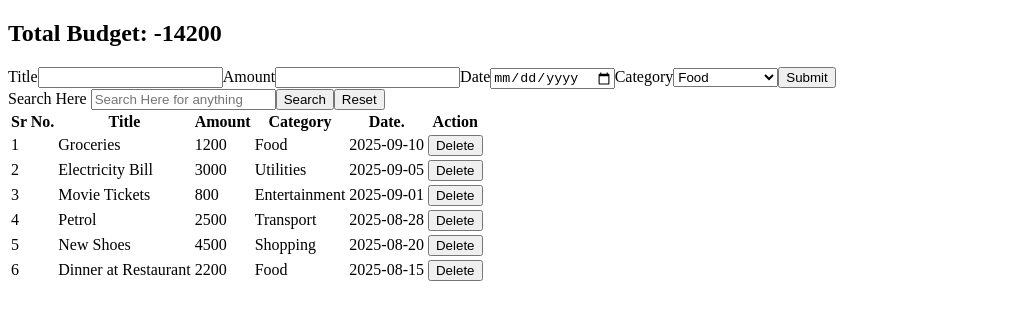
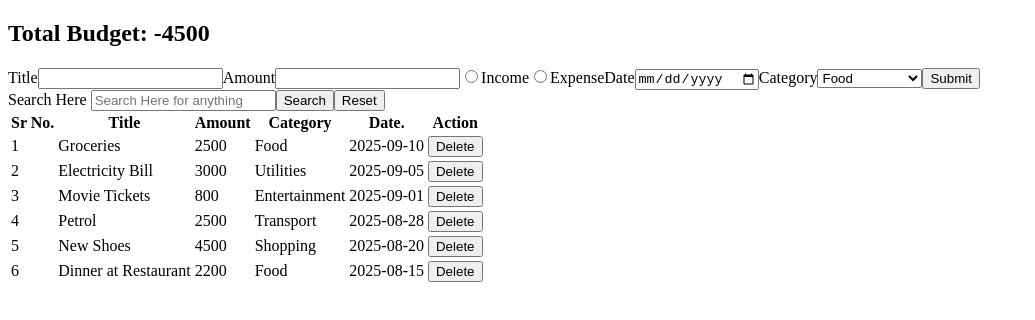
Before and after one commit to ashugautam009/ExpenseTracker, a React (Vite) app: page / in a window 1280 px wide. Shown: the top 320 px of the page, without its empty margins (0-1035 px from the left). Built offline with nearby package versions, Linux system fonts and the light colour scheme.

Commit message:
Budget Implemented and Refactor of code

```diff
--- a/src/App.jsx
+++ b/src/App.jsx
@@ -1,117 +1,166 @@
+import { useEffect, useState } from "react";
+import "./App.css";
+import fakedata from "./data/fakedata";
+import { genrateRandomNo } from "./assets/constants/constant";
+function App() {
+  const [data, Setdata] = useState([]); //Hold the Whole data
 
-import { useEffect, useState } from 'react'
-import './App.css'
-import fakedata from './data/fakedata'
-import {genrateRandomNo} from './assets/constants/constant'
-function App() {
-  const[data,Setdata]=useState([]);//Hold the Whole data
+  const [title, SetTitle] = useState("");
+  const [amount, SetAmount] = useState();
+  const [date, SetDate] = useState("");
+  const [category, SetCateogry] = useState("");
+  const [CaptureuserInput, SetCaptureuserInput] = useState("");
+  const [selectedValue, SetselectedValue] = useState(""); //used to capture the radio button value
 
-
-  const[title,SetTitle]=useState('');
-  const[amount,SetAmount]=useState();
-  const[date,SetDate]=useState('');
-  const[category,SetCateogry]=useState('');
-  const[CaptureuserInput,SetCaptureuserInput]=useState('')
-  useEffect(()=>{
-    Setdata(fakedata)
-  },[])
+  useEffect(() => {
+    Setdata(fakedata);
+  }, []);
 
   console.log(data);
 
   //Delete Function
-  const handleDelete=(id)=>{
-    const RemoveRecord=data.filter((check)=>check.id!==id)
-    Setdata(RemoveRecord)
-
-  }
+  const handleDelete = (id) => {
+    const RemoveRecord = data.filter((check) => check.id !== id);
+    Setdata(RemoveRecord);
+  };
 
   //Function don't allow delete last list item
-  const disabledcheck=()=>{
-    const CheckLastitem=data.length==1;
-    return CheckLastitem
-  }
+  const disabledcheck = () => {
+    const CheckLastitem = data.length == 1;
+    return CheckLastitem;
+  };
 
   //Add Function
-  const handleAdd=()=>{
-    const payload={
-      id:genrateRandomNo(),//function to create random id
-      amount:amount,
-      date:date,
-      title:title,
-      category:category,
+  const handleAdd = () => {
+    const payload = {
+      id: genrateRandomNo(), //function to create random id
+      amount: amount,
+      date: date,
+      title: title,
+      category: category,
+      income_expense:selectedValue,
+    };
+    console.log("payload", payload);
+    if (amount > 0 && title.length > 0 && date && category) {
+      Setdata([...data, payload]);
+      alert("User Informatoin Added");
+    } else {
+      alert(" Invalid Data Pleasec correct it ");
     }
-    console.log('payload',payload)
-    if(amount>0 && title.length>0 && date && category){
-      Setdata([...data,payload])
-      alert('User Informatoin Added')
-    }
-    else{
-      alert(' Invalid Data Pleasec correct it ')
-    }
-    SetTitle('')
-    SetAmount('');
-    SetDate('');
-
-
-  }
+    SetTitle("");
+    SetAmount("");
+    SetDate("");
+  };
 
   //Total Budget
-  const FIndTotalBudget=data.map((check)=>check.amount)
-  const AddingsumOfAmount=FIndTotalBudget.reduce((acc,curr)=>{
-    return acc+curr
+
+  const Find_array_of_income=data.filter((check)=>check.income_expense=="Income")
+  const Total_Income=Find_array_of_income.reduce((acc,curr)=>{
+   return acc+curr.amount
   },0)
 
 
+  const Find_array_of_expense=data.filter((check)=>check.income_expense=="Expense")
+  const Total_Expense=Find_array_of_expense.reduce((acc,curr)=>{
+    return acc+curr.amount
+  },0)
+
+  const Total_Budget=Total_Expense-Total_Income;
+
+
   //set value which is input by user
-  function CaptureInpuValueByuser(e){
-    SetCaptureuserInput(e.target.value)
+  function CaptureInpuValueByuser(e) {
+    SetCaptureuserInput(e.target.value);
   }
   //Search The data from List
-  const handlesearch=()=>{
-    if(CaptureuserInput){
-      const find=data.filter((check)=>check.title==CaptureuserInput)
-      console.log('find',find)
-      Setdata(find)
+  const handlesearch = () => {
+    if (CaptureuserInput) {
+      const find = data.filter((check) => check.title == CaptureuserInput);
+      console.log("find", find);
+      Setdata(find);
     }
+  };
+
+  //Handle Reset
+  function handleReset() {
+    Setdata(data);
   }
 
-  //Handle Reset
-  function handleReset(){
-    Setdata(data)
-  }
-
+  //capture radio button value
+  const handlegetradiovalue = (e) => {
+    SetselectedValue(e.target.value);
+  };
+  console.log('SetselectedValue',selectedValue)
   return (
     <div>
       {/*<h2>Expense Tracker</h2>*/}
 
       <div>
-        <h2>Total Budget: -{AddingsumOfAmount}</h2>
-
+        <h2>Total Budget: -{Total_Budget}</h2>
       </div>
       <div>
-        <label htmlFor='title'>Title</label>
-        <input id='title' type='text' onChange={(e)=>SetTitle(e.target.value)} value={title}/>
-        <label htmlFor='amount'>Amount</label>
-        <input id='amount' type='number' min={0} onChange={(e)=>SetAmount(e.target.value)} value={amount}/>
-        <label htmlFor='date'>Date</label>
-        <input id='date' type='date' onChange={(e)=>SetDate(e.target.value)} value={date}/>
-        <label htmlFor='category'>Category</label>
-        <select value={category} onChange={(e)=>SetCateogry(e.target.value)} >
-        {data.map((check)=>{
-          return(
-            <option value={check.category} key={check.id}>
-              {check.category}
-            </option>
-          )
-        })}
+        <label htmlFor="title">Title</label>
+        <input
+          id="title"
+          type="text"
+          onChange={(e) => SetTitle(e.target.value)}
+          value={title}
+        />
+        <label htmlFor="amount">Amount</label>
+        <input
+          id="amount"
+          type="number"
+          min={0}
+          onChange={(e) => SetAmount(Number(e.target.value))}
+          value={amount}
+        />
+        <label>
+          <input
+            type="radio"
+            value="Income"
+            onChange={(e) => handlegetradiovalue(e)}
+            name="income_expense"
+          />
+          Income
+        </label>
+        <lable>
+          <input
+            type="radio"
+            value="Expense"
+            onChange={(e) => handlegetradiovalue(e)}
+            name="income_expense"
+          />
+          Expense
+        </lable>
+        <label htmlFor="date">Date</label>
+        <input
+          id="date"
+          type="date"
+          onChange={(e) => SetDate(e.target.value)}
+          value={date}
+        />
+        <label htmlFor="category">Category</label>
+        <select value={category} onChange={(e) => SetCateogry(e.target.value)}>
+          {data.map((check) => {
+            return (
+              <option value={check.category} key={check.id}>
+                {check.category}
+              </option>
+            );
+          })}
         </select>
-        <button onClick={()=>handleAdd()}>Submit</button>
+        <button onClick={() => handleAdd()}>Submit</button>
       </div>
-      <div className='Search-Funcanality'>
-        <label htmlFor='search'>Search Here </label>
-        <input id='search' type='text' placeholder='Search Here for anything ' onChange={(e)=>CaptureInpuValueByuser(e)}/>
-        <button onClick={()=>handlesearch()}>Search</button>
-        <button onClick={()=>handleReset()}>Reset</button>
+      <div className="Search-Funcanality">
+        <label htmlFor="search">Search Here </label>
+        <input
+          id="search"
+          type="text"
+          placeholder="Search Here for anything "
+          onChange={(e) => CaptureInpuValueByuser(e)}
+        />
+        <button onClick={() => handlesearch()}>Search</button>
+        <button onClick={() => handleReset()}>Reset</button>
       </div>
       <table>
         <thead>
@@ -125,23 +174,29 @@ function App() {
           </tr>
         </thead>
         <tbody>
-          {data.map((check,index)=>{
-            return(
+          {data.map((check, index) => {
+            return (
               <tr key={index}>
-                <td>{index+1}</td>
+                <td>{index + 1}</td>
                 <td>{check.title}</td>
                 <td>{check.amount}</td>
                 <td>{check.category}</td>
                 <td>{check.date}</td>
-                <td><button disabled={disabledcheck()} onClick={()=>handleDelete(check.id)}>Delete</button></td>
+                <td>
+                  <button
+                    disabled={disabledcheck()}
+                    onClick={() => handleDelete(check.id)}
+                  >
+                    Delete
+                  </button>
+                </td>
               </tr>
-            )
+            );
           })}
         </tbody>
       </table>
     </div>
-
-  )
+  );
 }
 
-export default App
+export default App;
--- a/src/data/fakedata.js
+++ b/src/data/fakedata.js
@@ -2,44 +2,50 @@ const fakedata=[
   {
     "id": 1,
     "title": "Groceries",
-    "amount": 1200,
+    "amount": 2500,
     "date": "2025-09-10",
-    "category": "Food"
+    "category": "Food",
+    "income_expense":"Income",
   },
   {
     "id": 2,
     "title": "Electricity Bill",
     "amount": 3000,
     "date": "2025-09-05",
-    "category": "Utilities"
+    "category": "Utilities",
+    "income_expense":"Expense",
   },
   {
     "id": 3,
     "title": "Movie Tickets",
     "amount": 800,
     "date": "2025-09-01",
-    "category": "Entertainment"
+    "category": "Entertainment",
+    "income_expense":"Income",
   },
   {
     "id": 4,
     "title": "Petrol",
     "amount": 2500,
     "date": "2025-08-28",
-    "category": "Transport"
+    "category": "Transport",
+    "income_expense":"Expense",
   },
   {
     "id": 5,
     "title": "New Shoes",
     "amount": 4500,
     "date": "2025-08-20",
-    "category": "Shopping"
+    "category": "Shopping",
+    "income_expense":"Expense",
   },
   {
     "id": 6,
     "title": "Dinner at Restaurant",
     "amount": 2200,
     "date": "2025-08-15",
-    "category": "Food"
+    "category": "Food",
+    "income_expense":"Income",
   }
 ]
 export default fakedata
```
Also changed, not shown: 1 other file (tests, documents, lock files or other folders).
